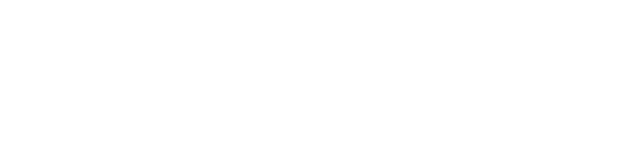
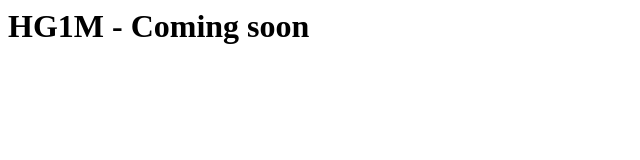
Before and after one commit to moulson/HG1M, a plain HTML site: page index.html in a window 1280 px wide. Shown: the whole page, without its empty margins (0-640 px from the left). Drawn offline with Linux system fonts and the light colour scheme.

Commit message:
coming soon

```diff
--- a/index.html
+++ b/index.html
@@ -1 +1,5 @@
-<html></html>
+<html>
+    <body>
+        <h1>HG1M - Coming soon</h1>
+    </body>
+</html>
```
